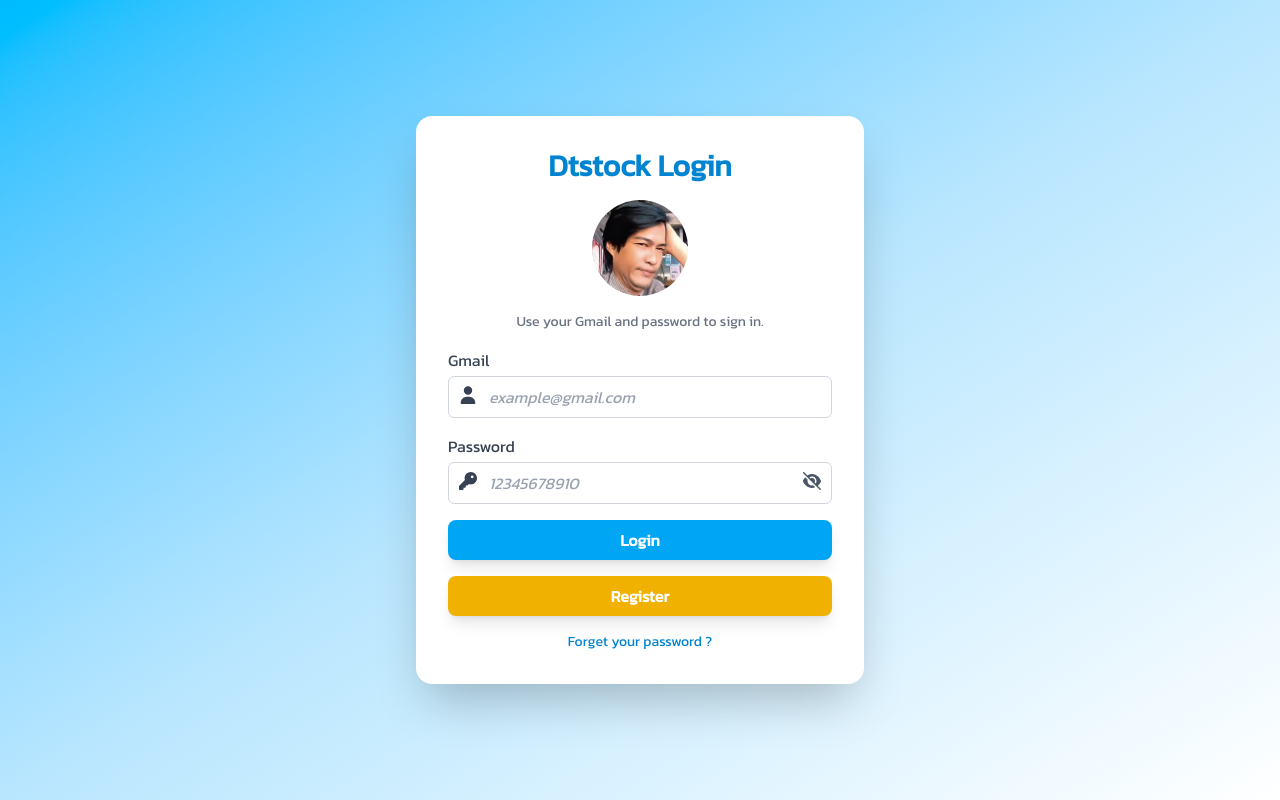
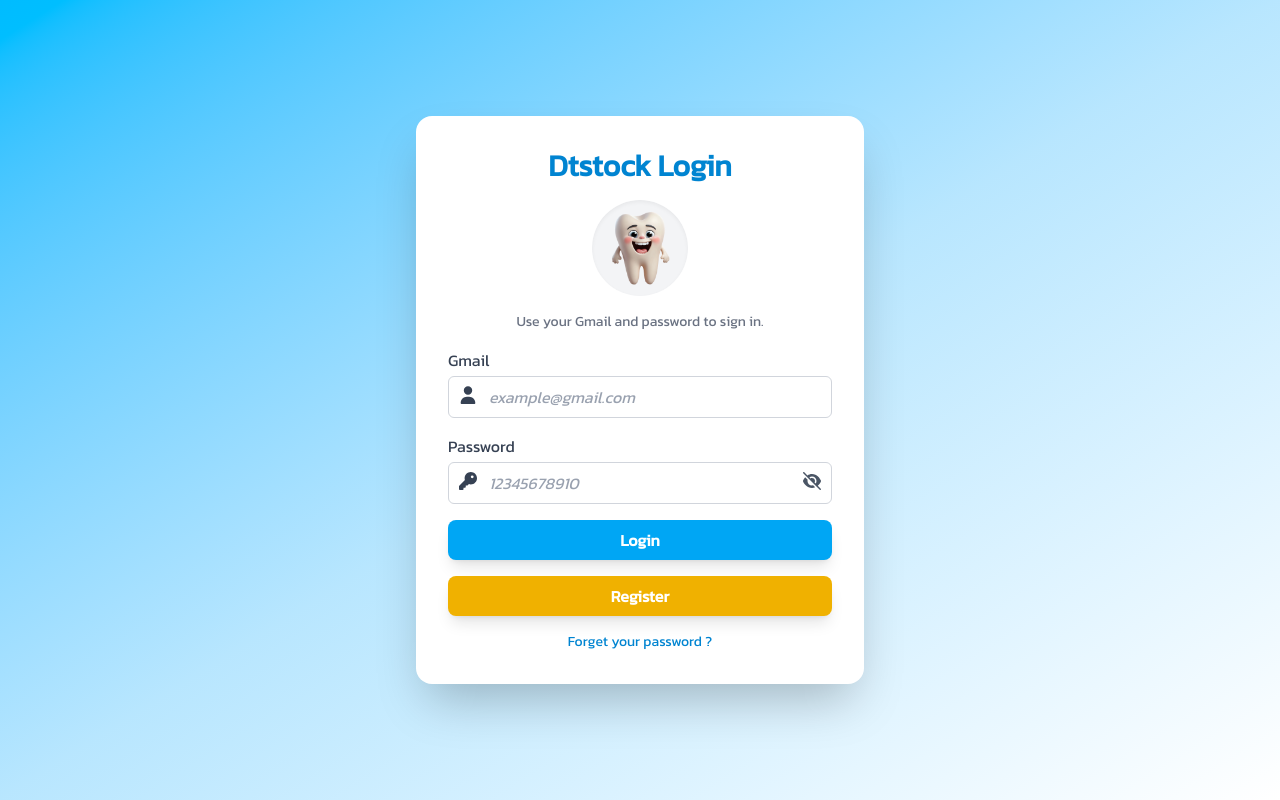
Before and after one commit to panuwit009/dtstock, a Next.js app: page / in a window 1280 px wide. Built offline with nearby package versions, Linux system fonts and the light colour scheme.

Commit message:
change image

```diff
--- a/src/app/components/login.tsx
+++ b/src/app/components/login.tsx
@@ -7,14 +7,17 @@ import { useState } from "react";
 export default function Login({ setIslogin }: setIslogin) {
     const [showPassword, setShowPassword] = useState(false);
 
+    function Open () {
+      setShowPassword(prev=>!prev);
+    }
 
   return (
     <div className="bg-gradient-to-br from-sky-400 via-sky-200 to-white min-h-screen w-screen flex justify-center items-center">
       <div className="w-[90%] md:w-[40%] max-w-md max-h-md bg-white rounded-2xl shadow-2xl p-8">
         <div className="flex flex-col items-center space-y-4">
           <div className="text-3xl font-bold text-sky-600">Dtstock Login</div>
-            <div className="w-24 h-24 rounded-full bg-cover bg-center shadow-inner"
-                    style={{ backgroundImage: "url('/img/logo.jpg')" }}>
+            <div className="w-24 h-24 rounded-full bg-gray-100 bg-cover bg-center shadow-inner"
+                    style={{ backgroundImage: "url('/img/logo.webp')" }}>
             </div>
             <div className="text-gray-500 text-sm">Use your Gmail and password to sign in.</div>
             </div>
@@ -38,7 +41,8 @@ export default function Login({ setIslogin }: setIslogin) {
                             placeholder="12345678910"
                             className="placeholder-gray-400 placeholder:italic text-black mt-1 w-full pl-10 pr-10 py-2 rounded-md border border-gray-300 focus:border-sky-500 focus:ring-1 focus:ring-sky-200 outline-none transition"
                             />
-                            <button className="text-gray-600 text-md absolute right-0 top-1/2 -translate-1/2 rounded-md hover:cursor-pointer hover:text-sky-600" onClick={()=>setShowPassword(prev=>!prev)}>
+                            <button className="text-gray-600 text-md absolute right-0 top-1/2 -translate-1/2 rounded-md hover:cursor-pointer hover:text-sky-600"
+                            onClick={Open}>
                             <FontAwesomeIcon icon={showPassword ? faEye : faEyeSlash}/>
                              </button>
                        </div>
```
Also changed, not shown: public/img/logo.webp (added).
